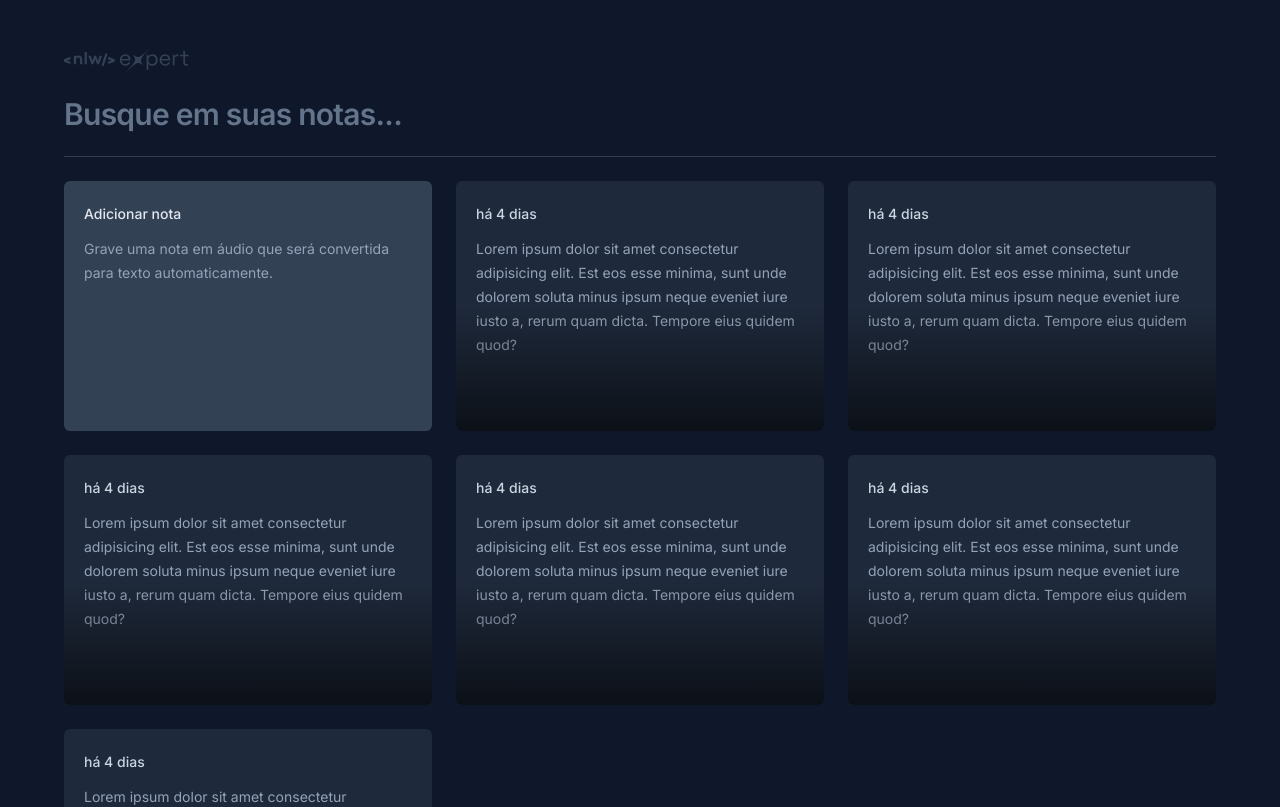
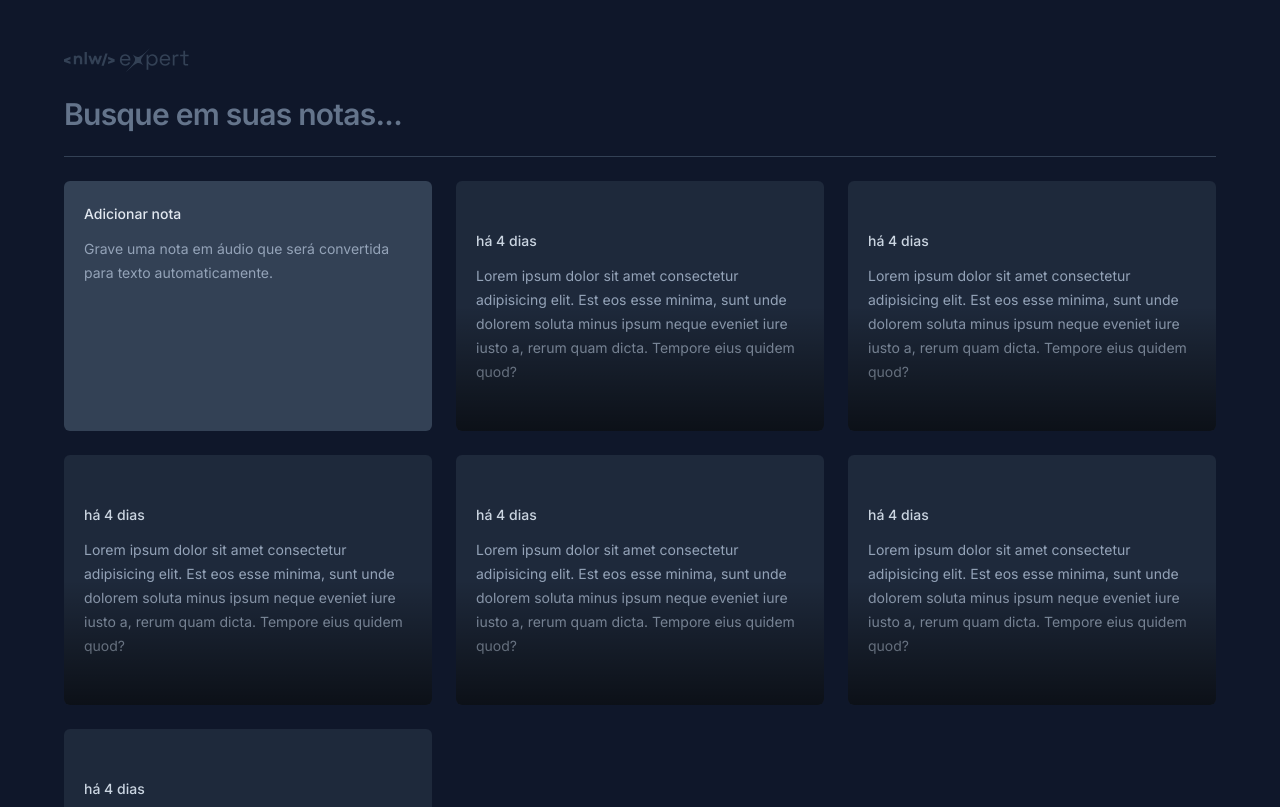
Before and after one commit to Giovani-O/nlw-audio-notes, a React (Vite) app: page / in a window 1280 px wide. Shown: the top 807 px of the page. Built offline with nearby package versions, Linux system fonts and the light colour scheme.

Commit message:
feat: Add hover and focus to cards

```diff
--- a/src/components/note-card.tsx
+++ b/src/components/note-card.tsx
@@ -1,6 +1,6 @@
 export function NoteCard() {
   return (
-    <div className="rounded-md bg-slate-800 p-5 space-y-3 overflow-hidden relative">
+    <button className="rounded-md text-left bg-slate-800 p-5 space-y-3 overflow-hidden relative hover:ring-2 outline-none hover:ring-slate-600 transition-shadow focus-visible:ring-2 focus-visible:ring-lime-400">
       <span className="text-sm font-medium text-slate-300">há 4 dias</span>
       <p className="text-sm leading-6 text-slate-400">
         Lorem ipsum dolor sit amet consectetur adipisicing elit. Est eos esse
@@ -9,6 +9,6 @@
       </p>
 
       <div className="absolute bottom-0 left-0 right-0 h-1/2 bg-gradient-to-t from-black/60 to-black/0 pointer-events-none" />
-    </div>
+    </button>
   )
 }
```
